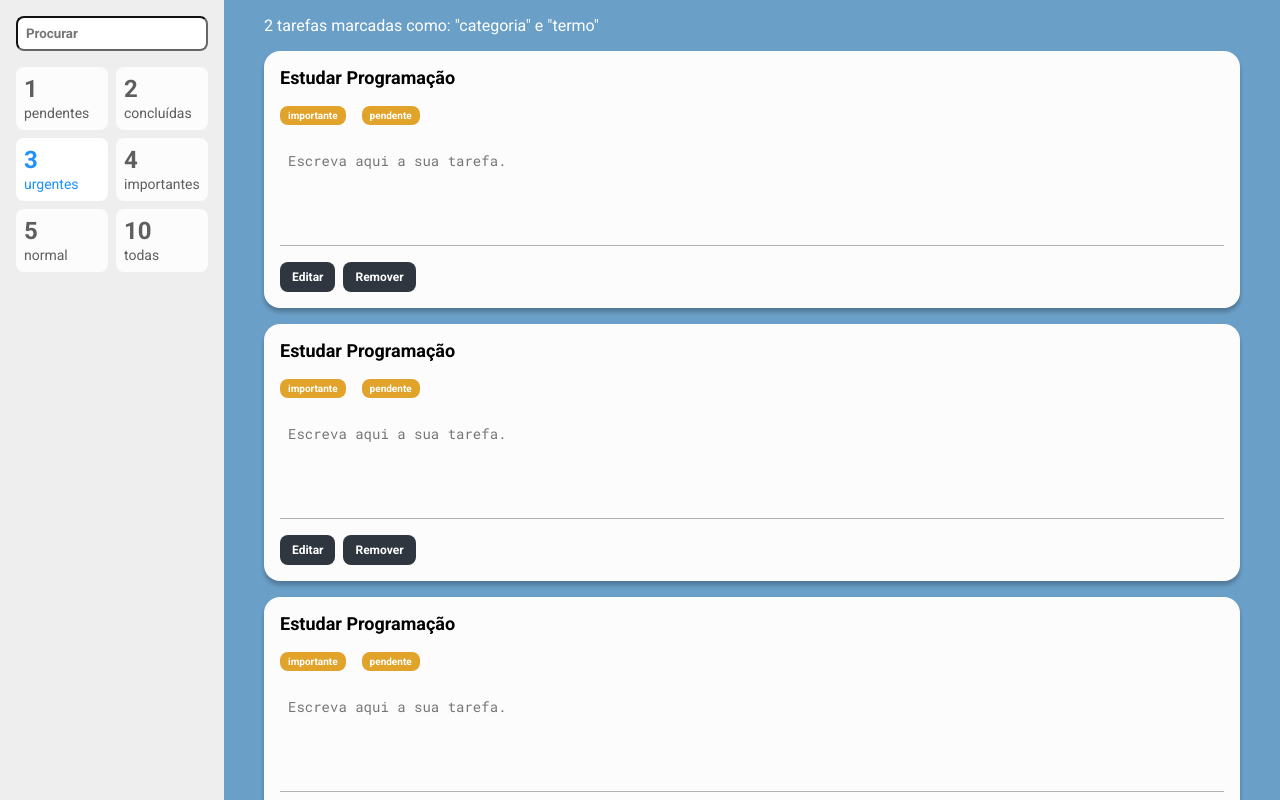
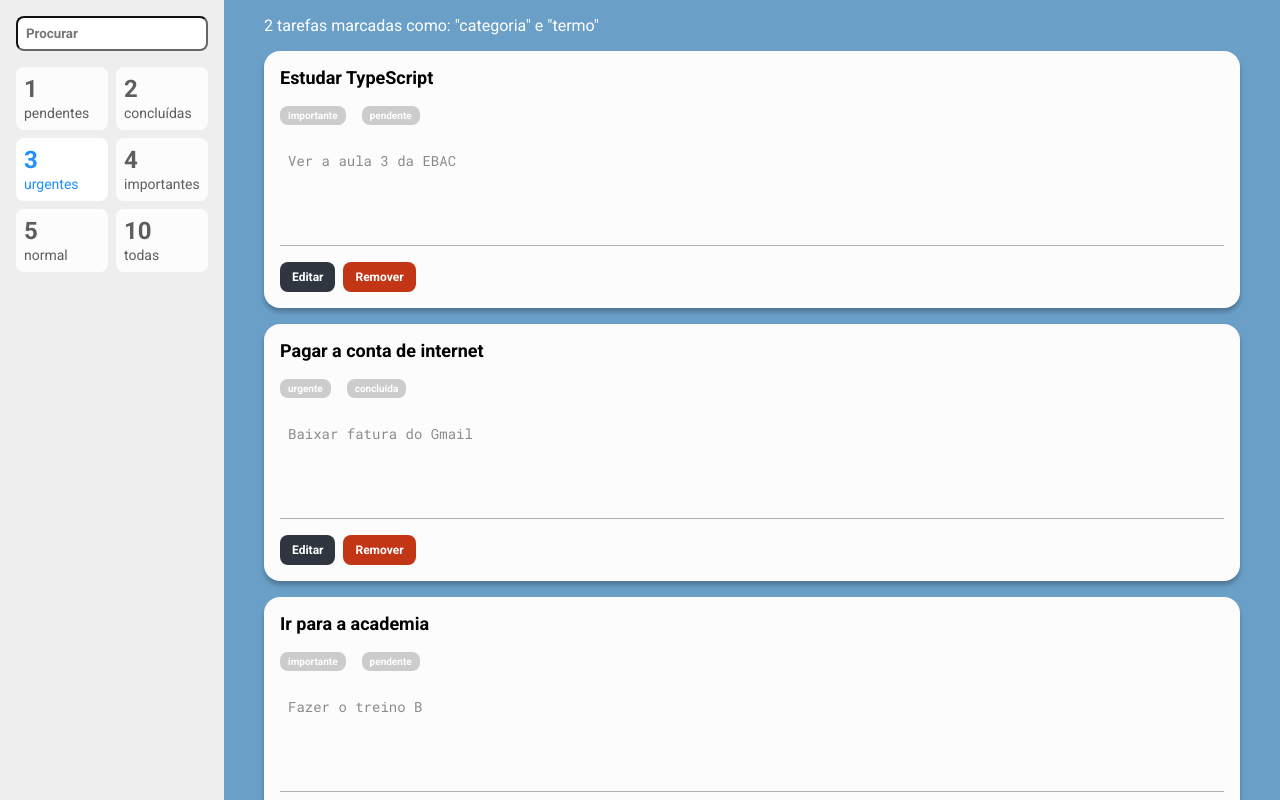
Before and after one commit to diegofelipesoares/minhas-tarefas, a React (Create React App) app: page / in a window 1280 px wide. Built offline with nearby package versions, Linux system fonts and the light colour scheme.

Commit message:
Aplicando cores com variáveis nos botões e Tags

```diff
--- a/src/components/Tarefa/index.tsx
+++ b/src/components/Tarefa/index.tsx
@@ -1,15 +1,39 @@
+import { useState } from "react"
 import  * as S from "./styles"
-const Tarefa = () => (
-  <S.Card>
-    <S.Titulo> Estudar Programação </S.Titulo>
-    <S.Tag>importante</S.Tag>
-    <S.Tag>pendente</S.Tag>
-    <S.Descricao placeholder="Escreva aqui a sua tarefa."></S.Descricao>
-    <S.BarraAcoes>
-      <S.Botao>Editar</S.Botao>
-      <S.Botao>Remover</S.Botao>
-    </S.BarraAcoes>
-  </S.Card>
-)
+
+type Props = {
+  titulo: string
+  prioridade: string
+  status: string
+  descricao: string
+}
+
+const Tarefa = ({descricao,prioridade,status,titulo}:Props) => {
+  const [estaEditando, setEstaEditando] = useState(false)
+
+  return(
+    <S.Card>
+      <S.Titulo> {titulo} </S.Titulo>
+      <S.Tag recuperaPrioridades={prioridade}> {prioridade} </S.Tag>
+      <S.Tag recuperaStatus={status}> {status} </S.Tag>
+      <S.Descricao value = {descricao} placeholder="Escreva aqui a sua tarefa."></S.Descricao>
+      <S.BarraAcoes>
+        {estaEditando ?
+          (
+            <>
+              <S.BotaoSalvar>Salvar</S.BotaoSalvar>
+              <S.BotaoCancelarRemover onClick={()=> setEstaEditando(false)}>Cancelar</S.BotaoCancelarRemover>
+            </>
+          ):(
+          <>
+            <S.Botao onClick={()=> setEstaEditando(true)}>Editar</S.Botao>
+            <S.BotaoCancelarRemover>Remover</S.BotaoCancelarRemover>
+          </>
+          )
+        }
+      </S.BarraAcoes>
+    </S.Card>
+  )
+}
 
 export default Tarefa
--- a/src/components/Tarefa/styles.ts
+++ b/src/components/Tarefa/styles.ts
@@ -1,4 +1,21 @@
 import styled from "styled-components";
+import variaveis from "../../styles/variaveis";
+
+type TagProps = {
+  recuperaPrioridades?: string
+  recuperaStatus?: string
+}
+
+function retornaCorDeFundo(props: TagProps): string {
+  if('status' in props) {
+    if (props.recuperaStatus === 'pendente') return variaveis.amarelo
+    if (props.recuperaStatus === 'concluída') return variaveis.verde
+  } else if ('prioridade' in props){
+    if (props.recuperaPrioridades === 'urgente') return variaveis.vermelho
+    if (props.recuperaPrioridades === 'importante') return variaveis.amarelo2
+  }
+  return "#ccc"
+}
 
 export const Card = styled.div`
   background-color: #fcfcfc;
@@ -14,12 +31,12 @@ export const Titulo = styled.h3`
   margin-bottom: 16px;
 `
 
-export const Tag = styled.span`
+export const Tag = styled.span<TagProps>`
  padding: 4px 8px;
  font-size: 10px;
  font-weight: bold;
  color: #fff;
- background-color: #E1A32A;
+ background-color: ${(props) => retornaCorDeFundo(props)};
  border-radius: 8px;
  margin-right: 16px;
  display: inline-block;
@@ -57,3 +74,9 @@ export const Botao = styled.button`
   border-radius: 8px;
   margin-right: 8px;
 `
+export const BotaoSalvar = styled(Botao)`
+  background-color: ${variaveis.verde};
+`
+export const BotaoCancelarRemover = styled(Botao)`
+  background-color: ${variaveis.vermelho};
+`
--- a/src/containers/ListaDeTarefas/index.tsx
+++ b/src/containers/ListaDeTarefas/index.tsx
@@ -1,15 +1,39 @@
 import Tarefa from "../../components/Tarefa"
 import { Container, Lista, ResumoFiltros } from "./styles"
+
+const tarefas = [
+  {
+    titulo: 'Estudar TypeScript',
+    descricao: 'Ver a aula 3 da EBAC',
+    prioridade: 'importante',
+    status: 'pendente'
+  },
+  {
+    titulo: 'Pagar a conta de internet',
+    descricao: 'Baixar fatura do Gmail',
+    prioridade: 'urgente',
+    status: 'concluída'
+  },
+  {
+    titulo: 'Ir para a academia',
+    descricao: 'Fazer o treino B',
+    prioridade: 'importante',
+    status: 'pendente'
+  },
+]
+
 const ListaDeTarefas = () => (
   <Container>
     <ResumoFiltros>2 tarefas marcadas como: "categoria" e "termo"</ResumoFiltros>
+
     <ul>
-      <Lista><Tarefa /></Lista>
-      <Lista><Tarefa /></Lista>
-      <Lista><Tarefa /></Lista>
-      <Lista><Tarefa /></Lista>
-      <Lista><Tarefa /></Lista>
+      {tarefas.map((t) => (
+        <Lista key={t.titulo}>
+          <Tarefa descricao={t.descricao} titulo={t.titulo} prioridade={t.prioridade} status={t.status}/>
+        </Lista>
+      ))}
     </ul>
+
   </Container>
 )
 
--- /dev/null
+++ b/src/styles/variaveis.ts
@@ -0,0 +1,6 @@
+export default {
+    vermelho: '#C23616',
+    verde: '#44BD32',
+    amarelo: '#F0C11A',
+    amarelo2: '#E1A32A'
+}
```
